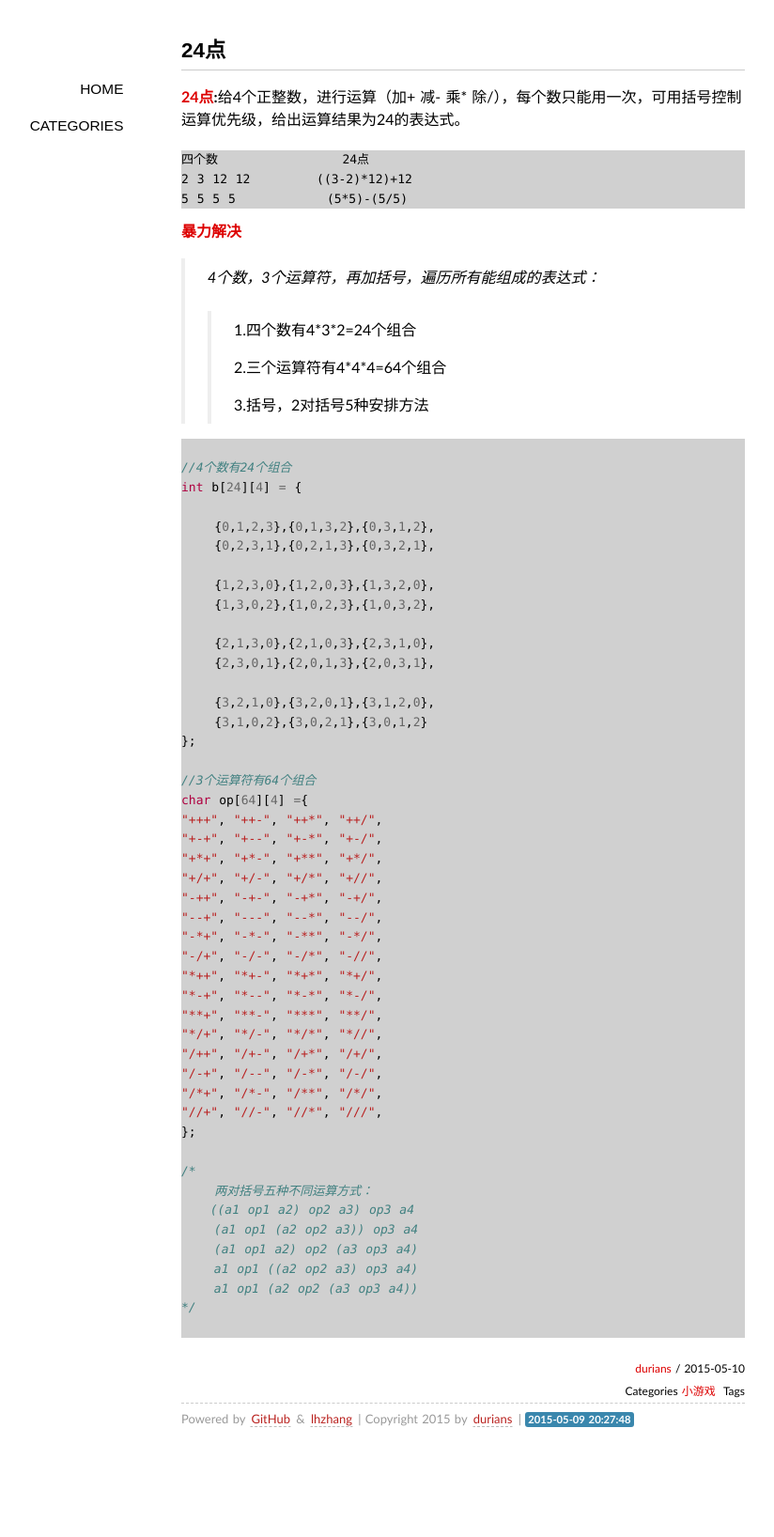
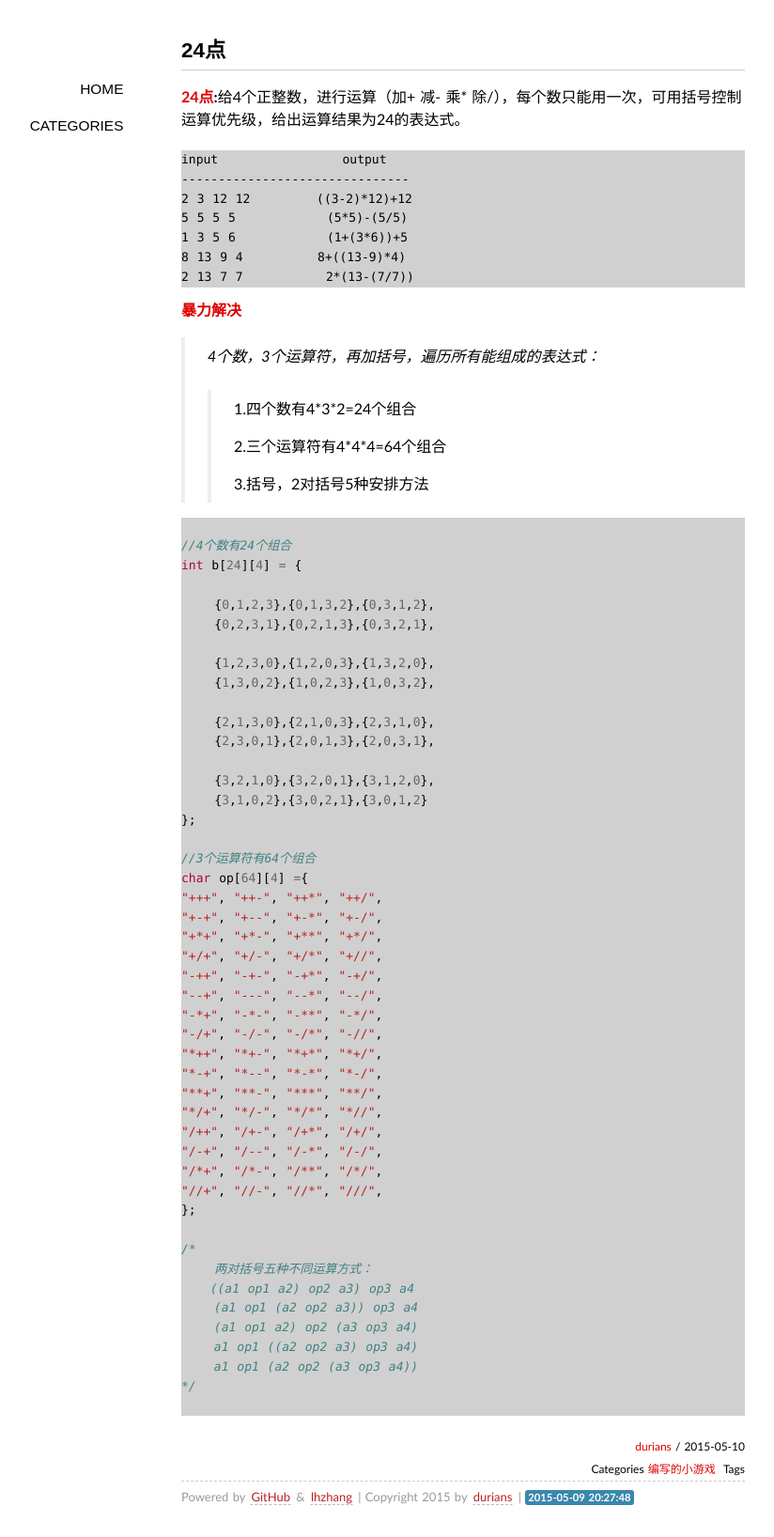
Before and after one commit to durians/durians.github.com, a Jekyll site: the page built from _posts/2015-05-10-24点.markdown, in a window 1280 px wide. Shown: the whole page at 94% size, without its empty margins (147-971 px from the left). Built offline with Jekyll 4.4.1, drawn with Linux system fonts in a browser that asks for light colours; some web fonts are replaced; Markdown is read by kramdown in place of the engine named in the settings; comment, search, counter and statistics services are not loaded; before the commit the page ends 1553 px from its top, so only the background shows below that.

Commit message:
modified

```diff
--- a/_posts/2015-05-10-24点.markdown
+++ b/_posts/2015-05-10-24点.markdown
@@ -3,7 +3,7 @@ layout: post
 title: "24点"
 description: "24点游戏"
 categories:
-- 小游戏
+- 编写的小游戏
 tags:
 -
 
@@ -13,9 +13,13 @@ tags:
 
 **[24点][0]:**给4个正整数，进行运算（加+ 减- 乘* 除/），每个数只能用一次，可用括号控制运算优先级，给出运算结果为24的表达式。
 
-    四个数               24点
+    input               output
+    -------------------------------
 	2 3 12 12        ((3-2)*12)+12
 	5 5 5 5           (5*5)-(5/5)
+	1 3 5 6           (1+(3*6))+5
+    8 13 9 4         8+((13-9)*4)
+	2 13 7 7          2*(13-(7/7))
 
 
 ####[暴力解决][1]
```
